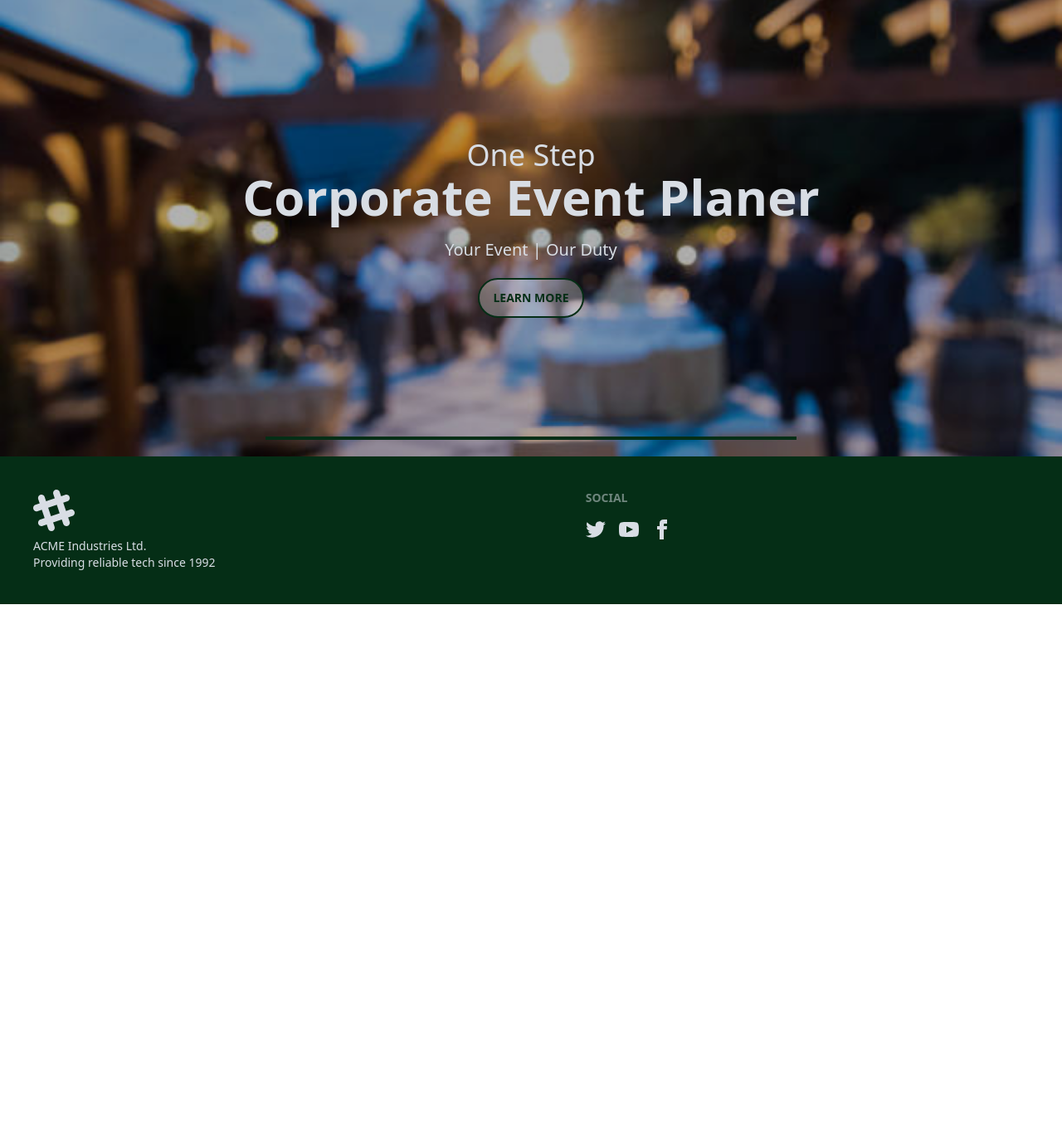
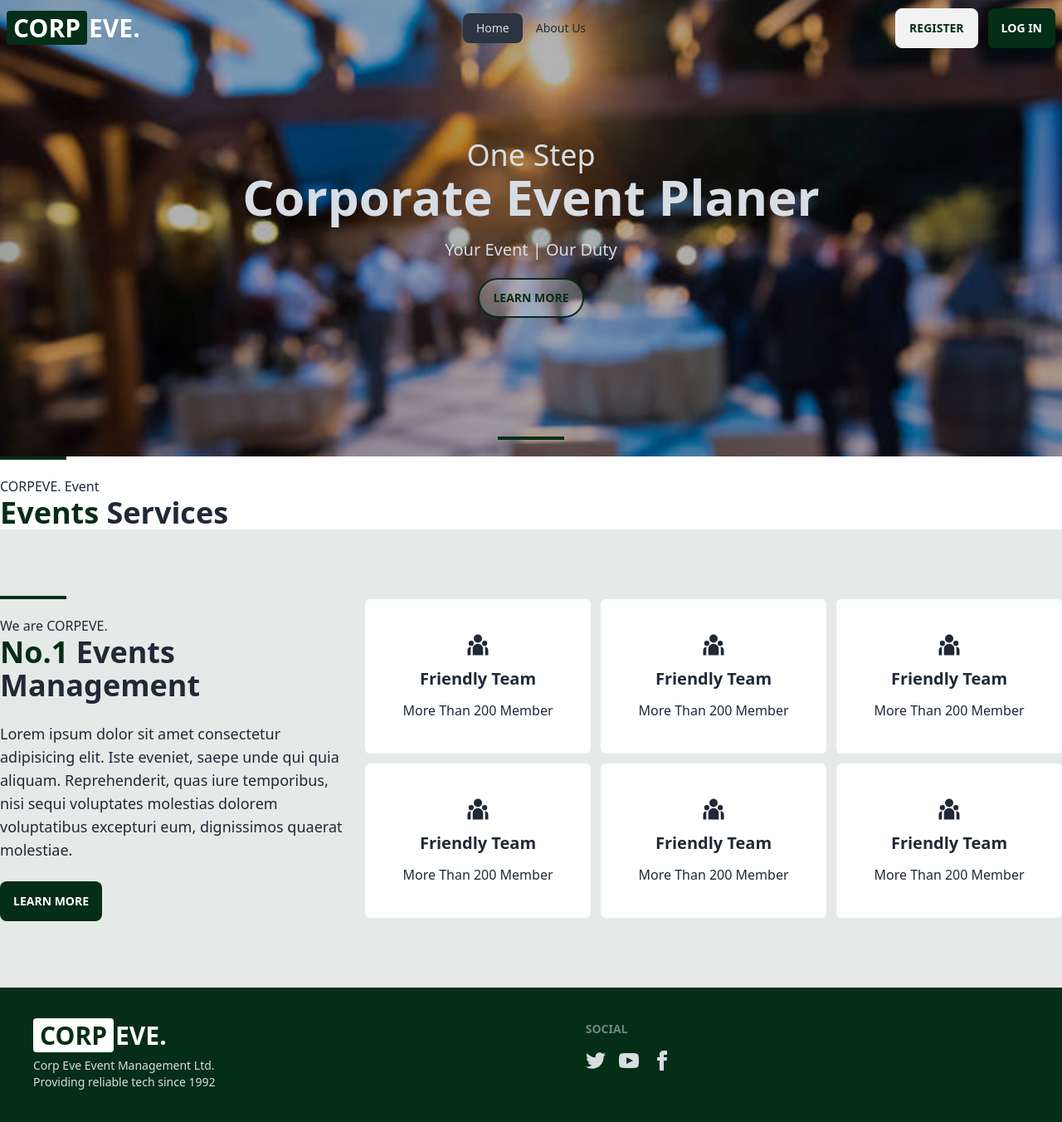
Before and after one commit to bluebird089/event-management, a React (Vite) app: page / in a window 1280 px wide. Shown: the whole page at 83% size. Before the commit the page ends 800 px from the top, so only its background shows below. Built offline with nearby package versions, Linux system fonts and the light colour scheme.

Commit message:
refined home page and added about us section

```diff
--- a/package.json
+++ b/package.json
@@ -16,6 +16,7 @@
     "prop-types": "^15.8.1",
     "react": "^18.2.0",
     "react-dom": "^18.2.0",
+    "react-icons": "^4.11.0",
     "react-router-dom": "^6.16.0",
     "sort-by": "^0.0.2"
   },
--- /dev/null
+++ b/src/components/AboutUs.jsx
@@ -0,0 +1,56 @@
+import { RiTeamFill } from "react-icons/ri";
+import { Link } from "react-router-dom";
+
+const AboutUs = () => {
+    return (
+        <div className="bg-green-950 bg-opacity-10 py-20">
+            <div className="container mx-auto flex items-center gap-5">
+                <div className="w-1/3 space-y-6">
+                    {/* Title Section */}
+                    <div>
+                        <div className='h-1 w-20 bg-green-950 bottom-5 mb-5'></div>
+                        <h5 className="font-light">We are CORPEVE.</h5>
+                        <h2 className="font-semibold text-4xl"><span className="font-bold text-green-950">No.1</span> Events Management</h2>
+                    </div>
+                    <p className="font-light text-lg">Lorem ipsum dolor sit amet consectetur adipisicing elit. Iste eveniet, saepe unde qui quia aliquam. Reprehenderit, quas iure temporibus, nisi sequi voluptates molestias dolorem voluptatibus excepturi eum, dignissimos quaerat molestiae.</p>
+                    <Link to='/aboutus' className="btn bg-green-950 text-white font-semibold border-none hover:text-green-950 border-2 hover:border-green-950">Learn More</Link>
+                </div>
+
+                <div className="w-2/3 grid grid-cols-3 gap-3">
+                    <div className="flex flex-col justify-center items-center gap-3 py-10 bg-white rounded-md hover:bg-green-950 hover:text-white duration-300">
+                        <RiTeamFill className='text-3xl'></RiTeamFill>
+                        <h4 className="font-semibold text-xl">Friendly Team</h4>
+                        <h5>More Than 200 Member</h5>
+                    </div>
+                    <div className="flex flex-col justify-center items-center gap-3 py-10 bg-white rounded-md hover:bg-green-950 hover:text-white duration-300">
+                        <RiTeamFill className='text-3xl'></RiTeamFill>
+                        <h4 className="font-semibold text-xl">Friendly Team</h4>
+                        <h5>More Than 200 Member</h5>
+                    </div>
+                    <div className="flex flex-col justify-center items-center gap-3 py-10 bg-white rounded-md hover:bg-green-950 hover:text-white duration-300">
+                        <RiTeamFill className='text-3xl'></RiTeamFill>
+                        <h4 className="font-semibold text-xl">Friendly Team</h4>
+                        <h5>More Than 200 Member</h5>
+                    </div>
+                    <div className="flex flex-col justify-center items-center gap-3 py-10 bg-white rounded-md hover:bg-green-950 hover:text-white duration-300">
+                        <RiTeamFill className='text-3xl'></RiTeamFill>
+                        <h4 className="font-semibold text-xl">Friendly Team</h4>
+                        <h5>More Than 200 Member</h5>
+                    </div>
+                    <div className="flex flex-col justify-center items-center gap-3 py-10 bg-white rounded-md hover:bg-green-950 hover:text-white duration-300">
+                        <RiTeamFill className='text-3xl'></RiTeamFill>
+                        <h4 className="font-semibold text-xl">Friendly Team</h4>
+                        <h5>More Than 200 Member</h5>
+                    </div>
+                    <div className="flex flex-col justify-center items-center gap-3 py-10 bg-white rounded-md hover:bg-green-950 hover:text-white duration-300">
+                        <RiTeamFill className='text-3xl'></RiTeamFill>
+                        <h4 className="font-semibold text-xl">Friendly Team</h4>
+                        <h5>More Than 200 Member</h5>
+                    </div>
+                </div>
+            </div>
+        </div>
+    );
+};
+
+export default AboutUs;
--- a/src/components/Header.jsx
+++ b/src/components/Header.jsx
@@ -13,7 +13,7 @@ const Header = () => {
                         <button className='btn bg-white bg-opacity-30 border-green-950 text-green-950 font-bold border-2 hover:bg-green-950 hover:text-white hover:border-green-950 rounded-full duration-300'>Learn More</button>
                     </div>
                 </div>
-                <div className='h-1 w-1/2 bg-green-950 mx-auto absolute bottom-5'></div>
+                <div className='h-1 w-20 bg-green-950 mx-auto absolute bottom-5'></div>
             </div>
         </div>
     );
--- a/src/components/Services.jsx
+++ b/src/components/Services.jsx
@@ -1,7 +1,13 @@
 const Services = () => {
     return (
-        <div>
+        <div className="container mx-auto">
+            {/* Title Section */}
             <div>
+                <div className='h-1 w-20 bg-green-950 bottom-5 mb-5'></div>
+                <h5 className="font-light">CORPEVE. Event</h5>
+                <h2 className="font-semibold text-4xl"><span className="font-bold text-green-950">Events</span> Services</h2>
+            </div>
+            <div className="grid grid-cols-3">
 
             </div>
         </div>
--- a/src/components/shared/Footer.jsx
+++ b/src/components/shared/Footer.jsx
@@ -1,9 +1,13 @@
+import { Link } from "react-router-dom";
+
 const Footer = () => {
     return (
         <footer className="footer p-10 bg-green-950 text-neutral-content">
             <aside>
-                <svg width="50" height="50" viewBox="0 0 24 24" xmlns="http://www.w3.org/2000/svg" fillRule="evenodd" clipRule="evenodd" className="fill-current"><path d="M22.672 15.226l-2.432.811.841 2.515c.33 1.019-.209 2.127-1.23 2.456-1.15.325-2.148-.321-2.463-1.226l-.84-2.518-5.013 1.677.84 2.517c.391 1.203-.434 2.542-1.831 2.542-.88 0-1.601-.564-1.86-1.314l-.842-2.516-2.431.809c-1.135.328-2.145-.317-2.463-1.229-.329-1.018.211-2.127 1.231-2.456l2.432-.809-1.621-4.823-2.432.808c-1.355.384-2.558-.59-2.558-1.839 0-.817.509-1.582 1.327-1.846l2.433-.809-.842-2.515c-.33-1.02.211-2.129 1.232-2.458 1.02-.329 2.13.209 2.461 1.229l.842 2.515 5.011-1.677-.839-2.517c-.403-1.238.484-2.553 1.843-2.553.819 0 1.585.509 1.85 1.326l.841 2.517 2.431-.81c1.02-.33 2.131.211 2.461 1.229.332 1.018-.21 2.126-1.23 2.456l-2.433.809 1.622 4.823 2.433-.809c1.242-.401 2.557.484 2.557 1.838 0 .819-.51 1.583-1.328 1.847m-8.992-6.428l-5.01 1.675 1.619 4.828 5.011-1.674-1.62-4.829z"></path></svg>
-                <p>ACME Industries Ltd.<br />Providing reliable tech since 1992</p>
+                <Link to='/' className="text-3xl font-semibold text-white">
+                    <span className="bg-white px-2 mr-[2px] rounded font-bold text-green-950">CORP</span>EVE.
+                </Link>
+                <p>Corp Eve Event Management Ltd.<br />Providing reliable tech since 1992</p>
             </aside>
             <nav>
                 <header className="footer-title">Social</header>
--- a/src/components/shared/Navbar.jsx
+++ b/src/components/shared/Navbar.jsx
@@ -1,13 +1,14 @@
-import { NavLink } from "react-router-dom";
+import { Link, NavLink } from "react-router-dom";
 
 const Navbar = () => {
 
     const navLink = <>
         <li><NavLink to='/'>Home</NavLink></li>
+        <li><NavLink to='/aboutus'>About Us</NavLink></li>
     </>
 
     return (
-        <div className="navbar bg-transparent absolute">
+        <div className="navbar bg-transparent absolute z-10">
             <div className="navbar-start">
                 <div className="dropdown">
                     <label tabIndex={0} className="btn btn-ghost lg:hidden">
@@ -17,7 +18,9 @@ const Navbar = () => {
                         {navLink}
                     </ul>
                 </div>
-                <a className="btn btn-ghost normal-case text-xl">daisyUI</a>
+                <Link to='/' className="text-3xl font-semibold text-white">
+                    <span className="bg-green-950 px-2 mr-[2px] font-semibold rounded">CORP</span>EVE.
+                </Link>
             </div>
             <div className="navbar-center hidden lg:flex">
                 <ul className="menu menu-horizontal px-1">
@@ -25,8 +28,8 @@ const Navbar = () => {
                 </ul>
             </div>
             <div className="navbar-end">
-                <a className="btn mr-2 font-bold text-green-950">Register</a>
-                <a className="btn bg-green-950 text-white font-semibold border-none">Log In</a>
+                <Link to='/register' className="btn mr-3 font-bold text-green-950">Register</Link>
+                <Link to='/login' className="btn bg-green-950 text-white font-semibold border-none">Log In</Link>
             </div>
         </div>
     );
--- /dev/null
+++ b/src/pages/AboutUsPage.jsx
@@ -0,0 +1,10 @@
+const AboutUsPage = () => {
+    return (
+        <div>
+            <h3>About Us</h3>
+            <div className='h-1 w-20 bg-green-950'></div>
+        </div>
+    );
+};
+
+export default AboutUsPage;
--- a/src/pages/Home.jsx
+++ b/src/pages/Home.jsx
@@ -1,9 +1,13 @@
+import AboutUs from "../components/AboutUs";
 import Header from "../components/Header";
+import Services from "../components/Services";
 
 const Home = () => {
     return (
         <div>
             <Header></Header>
+            <Services></Services>
+            <AboutUs></AboutUs>
         </div>
     );
 };
--- a/src/pages/auth/LogIn.jsx
+++ b/src/pages/auth/LogIn.jsx
@@ -0,0 +1,9 @@
+const LogIn = () => {
+    return (
+        <div>
+            Log In
+        </div>
+    );
+};
+
+export default LogIn;
--- a/src/pages/auth/Register.jsx
+++ b/src/pages/auth/Register.jsx
@@ -1,7 +1,7 @@
 const Register = () => {
     return (
         <div>
-
+            Register
         </div>
     );
 };
```
Also changed, not shown: src/routes/Routes.jsx (+15 -0 lines), 1 other file (tests, documents, lock files or other folders).
